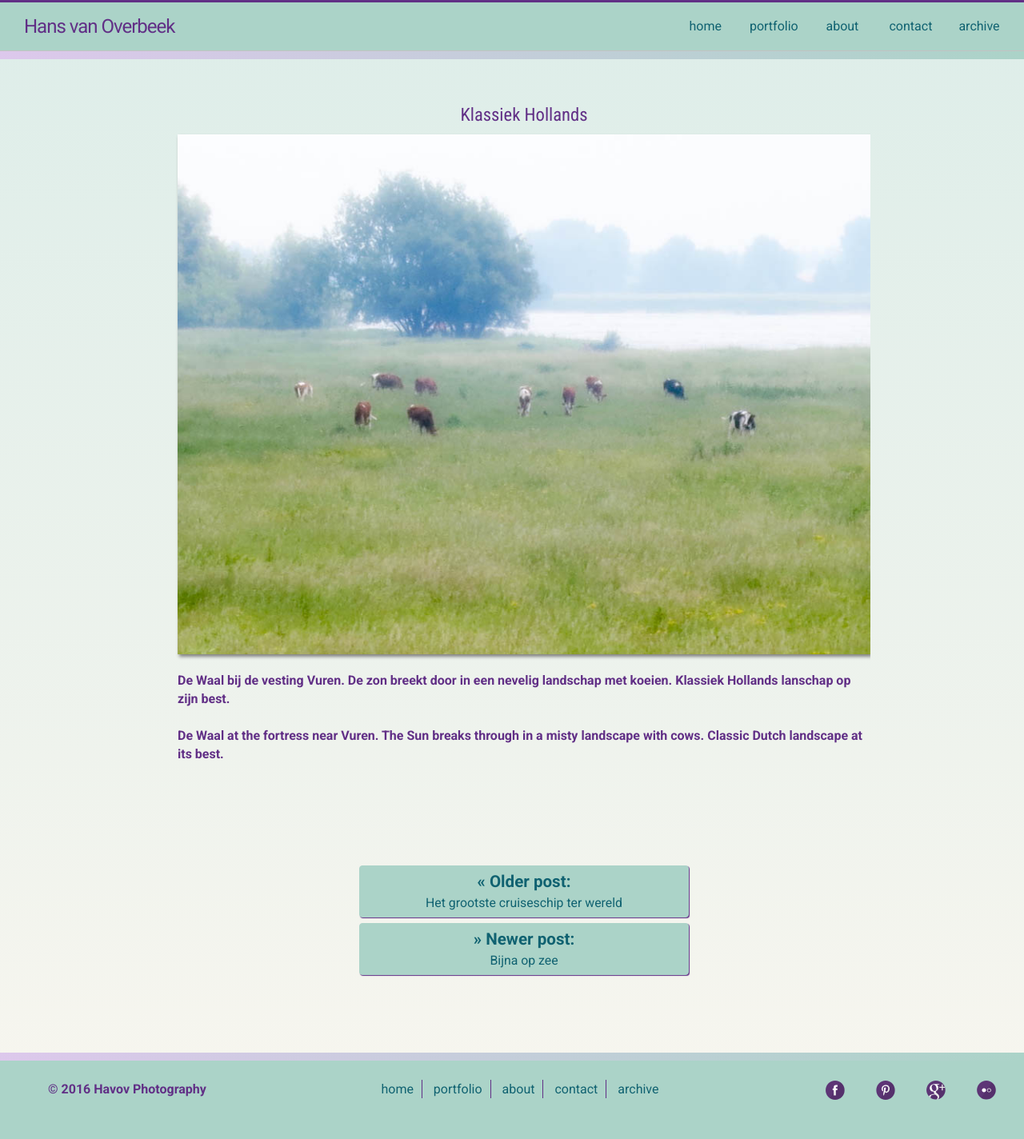
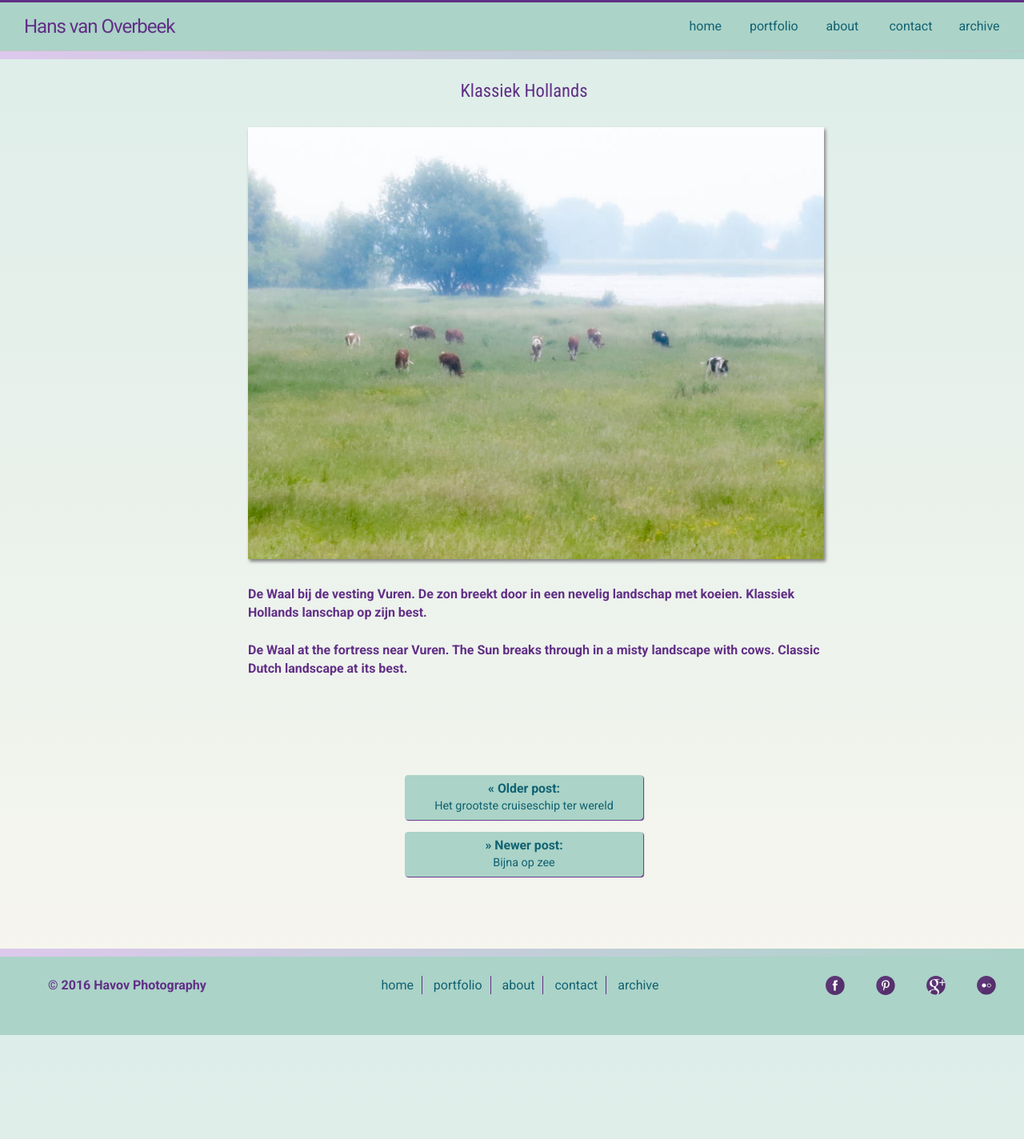
Before and after one commit to hansvanoverbeek/photoblog, a Jekyll site: the page built from _posts/2016-06-02-uiterwaarden.md, in a window 1280 px wide. Shown: the whole page at 80% size. Built offline with Jekyll 4.4.1, drawn with Linux system fonts in a browser that asks for light colours; comment, search, counter and statistics services are not loaded; after the commit the page ends 1294 px from its top, so only the background shows below that.

Commit message:
styles blog links en submit button

```diff
--- a/_sass/_layout.scss
+++ b/_sass/_layout.scss
@@ -53,7 +53,6 @@ nav ul li {
 }
 
 nav ul li a {
-  // display: block;
   color: $link-color;
   font-size: 1em;
   text-decoration: none;
@@ -66,9 +65,7 @@ nav ul li a {
 }
 
 //MOBILE NAV
-
 nav#mobile-nav {
-  width: 100%;
   margin-top: 0;
   overflow: hidden;
 }
@@ -87,7 +84,8 @@ nav#mobile-nav header {
   }
 }
 
-nav#mobile-nav ul#small-screen-nav {
+nav#mobile-nav,
+ul#small-screen-nav {
   width: 100%;
   background-color: lighten($secondary-color, 5%);
   text-align: center;
@@ -109,25 +107,14 @@ nav#mobile-nav ul#small-screen-nav {
   }
 }
 
-section {
-  width: 100%;
-  height: auto;
-  margin: $spacing-unit auto;
-  overflow: hidden;
-  box-sizing: border-box;
-}
-
 //de hero img
 section.hero-img {
   margin: 0;
   padding: 0;
   width: 100%;
-  max-height: 300px;
   height: auto;
-  overflow: hidden;
   box-shadow: none;
   position: relative;
-  overflow: hidden;
 }
 
 //hero tekst
@@ -143,37 +130,27 @@ section.hero-img h2 {
   text-shadow: 2px 2px 4px $background-color;
 }
 
+ul#paginator-posts li {
+  list-style-type: none;
+}
+
 section.post {
   width: 70%;
+  max-width: 45em;
   margin: $spacing-unit auto $spacing-unit * 3 auto;
+  p,
+  img {
+    margin: 1em auto;
+    width: 100%;
+  }
 }
 
 @media screen and (max-width: 800px) {
   section.post {
     width: 90%;
+    margin: $spacing-unit auto;
     font-size: 90%;
   }
-}
-
-section.post div#disqus_thread {
-  margin: 0 auto;
-  width: 100%;
-  height: auto;
-}
-
-@media screen and (max-width: 800px) {
-  section.post div#disqus_thread {
-    width: 90%;
-  }
-}
-
-section.post > p > img {
-  width: 100%;
-  margin: 0 auto;
-}
-
-ul#paginator-posts li {
-  list-style-type: none;
 }
 
 //PAGE-CONTENT
@@ -202,10 +179,10 @@ img.icon-flag {
   margin: 0 1em 0 0;
   float: left;
   border: 0;
-  box-shadow: 2px 2px 2px  lighten(#abd3c8, 15%);
+  box-shadow: 2px 2px 2px lighten(#abd3c8, 15%);
 }
 
-//ARCHIVE sectie
+//ARRCHIVE sectie
 main#archive {
   width: 100%;
   height: 100%;
@@ -213,7 +190,7 @@ main#archive {
   flex-wrap: wrap;
 }
 
-main#archive.archive-box {
+main#archive .archive-box {
   width: 50vw;
   height: auto;
   flex: 1 1 400px;
@@ -231,14 +208,15 @@ main#archive.archive-box {
 }
 
 @media screen and (max-width: 800px) {
-  main#archive.archive-box {
+  main#archive .archive-box {
     h4 {
       text-decoration: overline;
       color: $brand-color;
     }
-     h4,
-     h5,
-     ul {
+
+    h4,
+    h5,
+    ul {
       margin: 0 0 1em 10%;
       transform: translateX(0%);
     }
@@ -269,8 +247,9 @@ div.pagination {
   .page_number,
   .previous {
     font-size: 80%;
-    margin: 0.2em;
+    margin: 1em;
     padding: 5px;
+    display: block;
   }
 }
 
@@ -280,8 +259,8 @@ ul.bottom-post-nav {
 }
 
 ul li.bottom-nav-post {
-  width: 45%;
-  margin: 0 auto 0.5em;
+  width: 40%;
+  margin: 0 auto 1em;
   list-style-type: none;
   text-align: center;
   border: 1px solid $secondary-color;
@@ -291,9 +270,9 @@ ul li.bottom-nav-post {
     border: none;
     box-shadow: 0 0 0;
     display: block;
-    font-size: 110%;
+    font-size: 100%;
     span {
-      font-size: 130%;
+      font-size: 110%;
       font-weight: 700;
     }
   }
@@ -344,7 +323,7 @@ h3.portfolio-header {
 
 @media screen and (max-width: 800px) {
   h3.portfolio-header {
-    margin: $spacing-unit * 1.5  auto $spacing-unit $spacing-unit;
+    margin: $spacing-unit * 1.5 auto $spacing-unit $spacing-unit;
   }
 }
 
@@ -393,9 +372,9 @@ footer {
   flex-direction: row;
   flex-wrap: wrap;
   margin: 0 auto;
-  padding-bottom: 30px;
   background-color: $secondary-color;
   width: 100%;
+  padding-bottom: 30px;
 }
 
 .footer-box {
```
